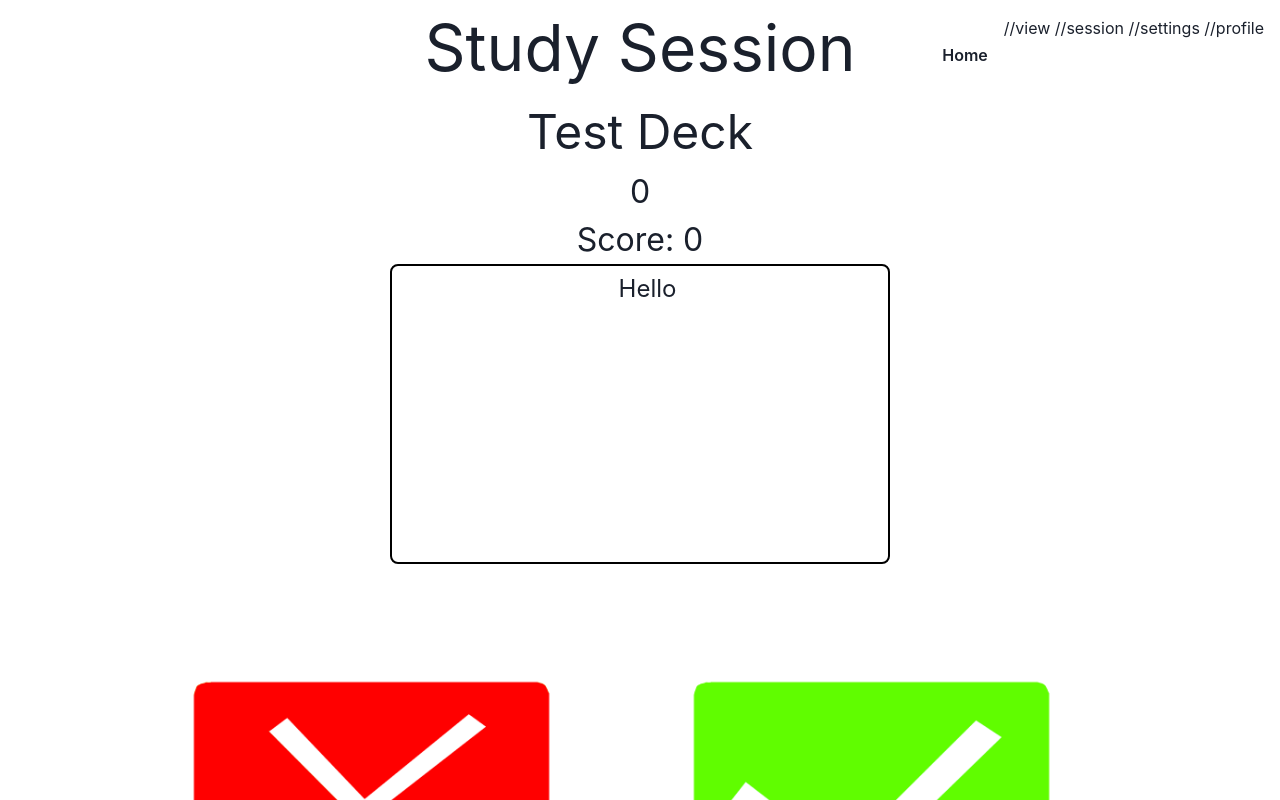
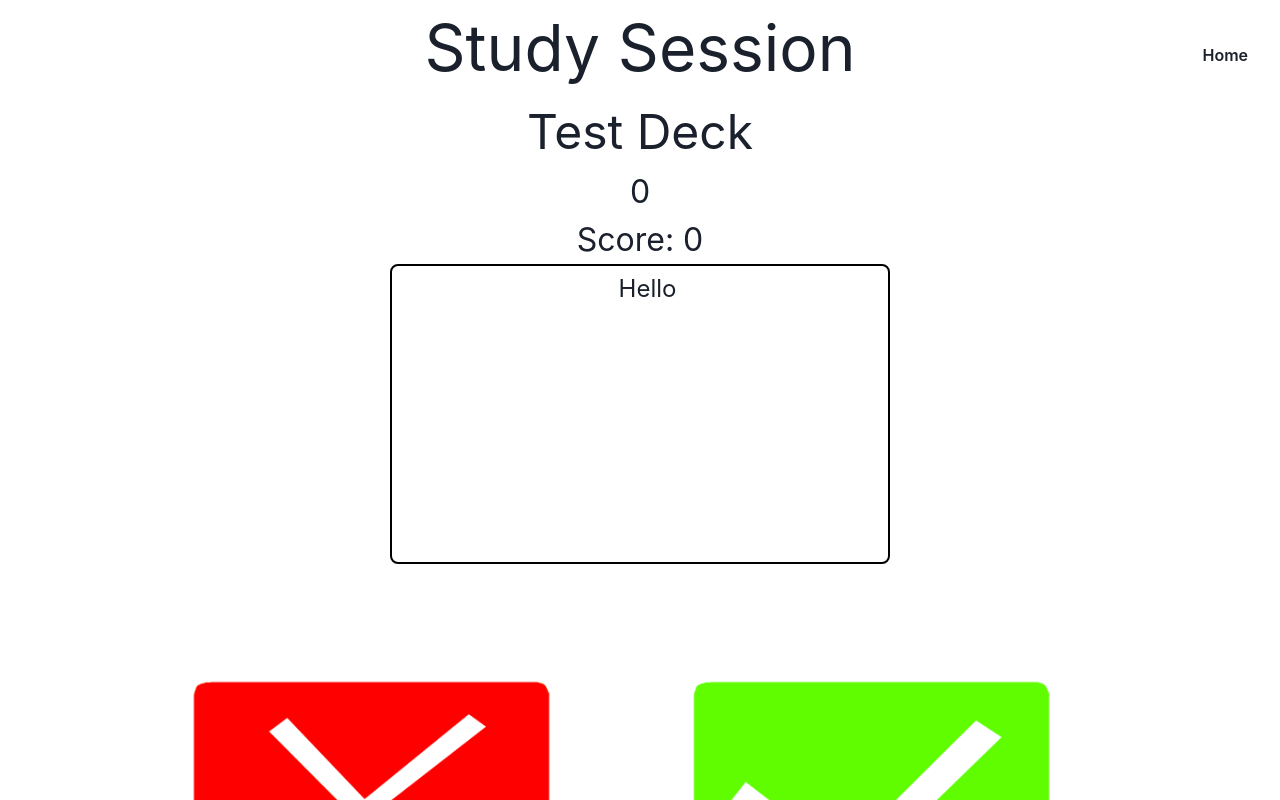
Before and after one commit to Brandon3522/flash_carma, a React (Create React App) app: page /study in a window 1280 px wide. Shown: the top 800 px of the page. Built offline with nearby package versions, Linux system fonts and the light colour scheme.

Commit message:
edited file

```diff
--- a/src/components/Navbar.js
+++ b/src/components/Navbar.js
@@ -24,12 +24,6 @@ function Navbar() {
                 Home
             </Button>
           </Link>
-
-
-          //view
-          //session
-          //settings
-          //profile
         </Flex>
       </Flex>
     </Flex>
```
